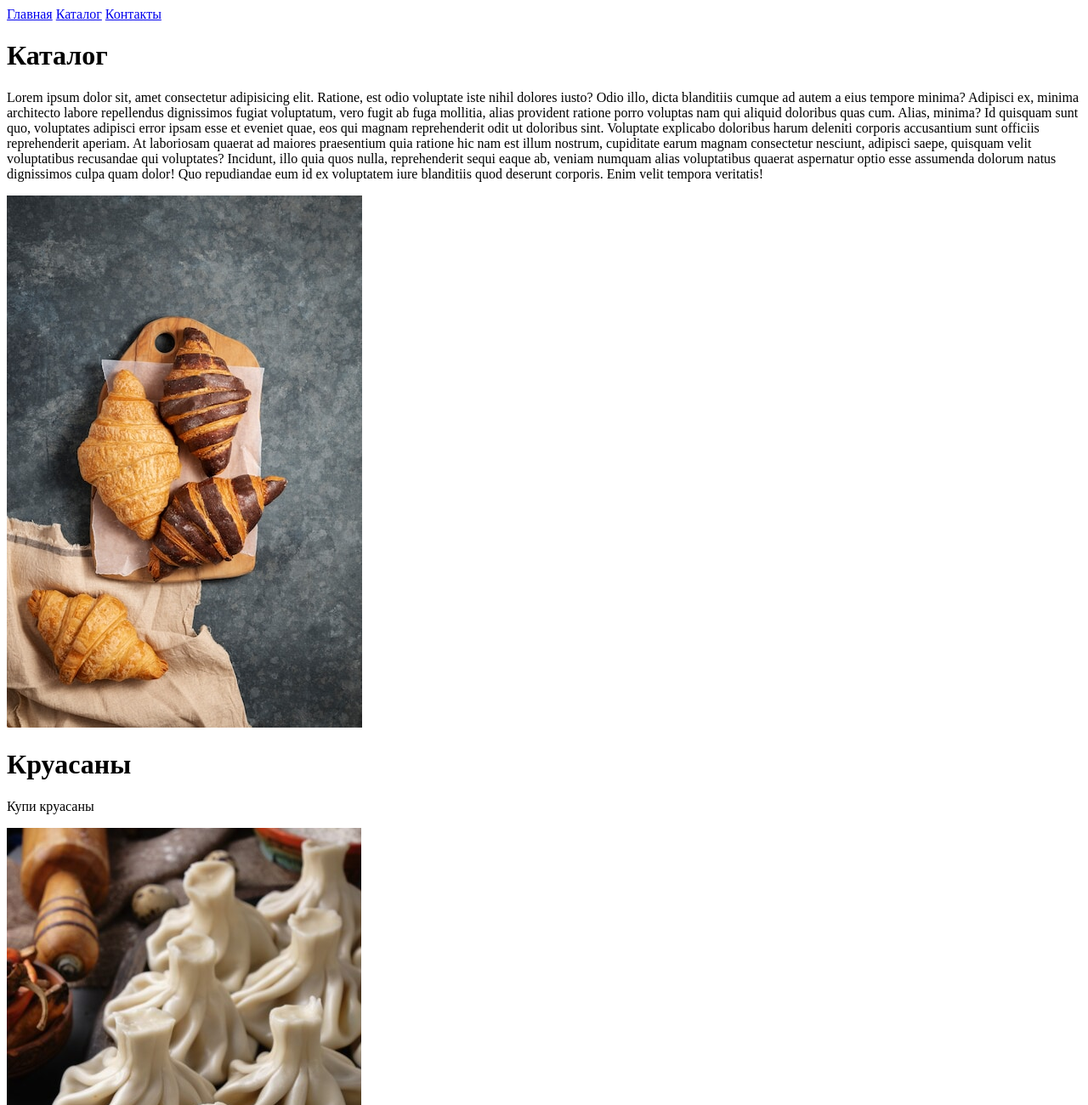
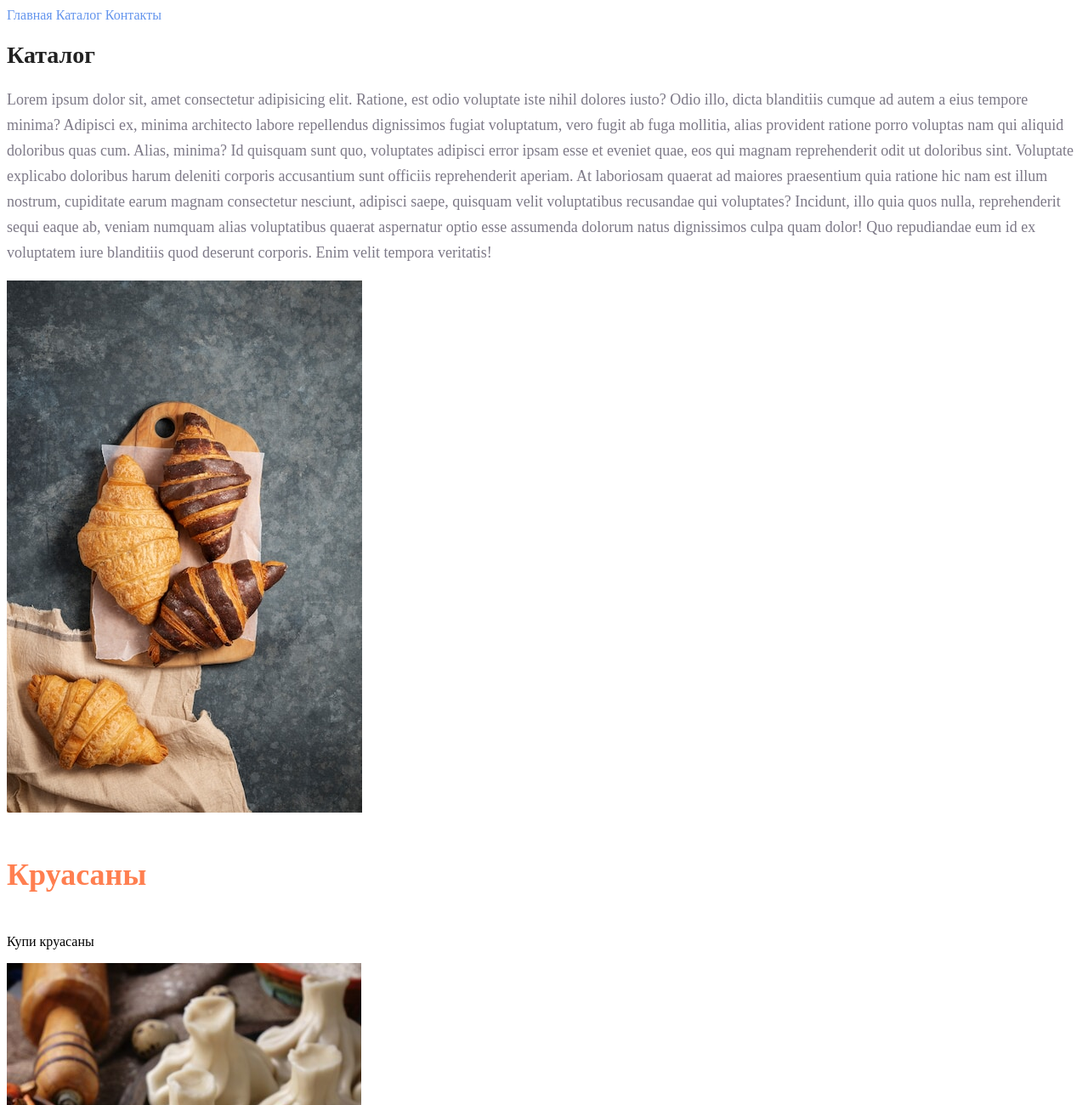
Before and after one commit to Amokke/HTMLCSS, a plain HTML site: page 1S/catalog/catalog.html in a window 1280 px wide. Shown: the top 1300 px of the page at 85% size. Drawn offline with Linux system fonts and the light colour scheme.

Commit message:
2 seminar

```diff
--- a/1S/catalog/catalog.html
+++ b/1S/catalog/catalog.html
@@ -5,13 +5,14 @@
     <meta charset="UTF-8">
     <meta name="viewport" content="width=device-width, initial-scale=1.0">
     <title>Каталог</title>
+    <link rel="stylesheet" href="../css/style.css">
 </head>
 
 <body>
-    <a class="nuv_link" href="../index.html">Главная</a>
-    <a class="nuv_link" href="catalog.html">Каталог</a>
-    <a class="nuv_link" href="../contacts/contacts.html">Контакты</a>
-    <h1 class="title">Каталог</h1>
+    <a class="nav_link" href="../index.html">Главная</a>
+    <a class="nav_link" href="catalog.html">Каталог</a>
+    <a class="nav_link" href="../contacts/contacts.html">Контакты</a>
+    <h1 class="main_header">Каталог</h1>
     <p class="text">Lorem ipsum dolor sit, amet consectetur adipisicing elit. Ratione, est odio voluptate iste nihil
         dolores iusto? Odio illo, dicta blanditiis cumque ad autem a eius tempore minima? Adipisci ex, minima architecto
         labore repellendus dignissimos fugiat voluptatum, vero fugit ab fuga mollitia, alias provident ratione porro
@@ -24,13 +25,13 @@
         dignissimos culpa quam dolor! Quo repudiandae eum id ex voluptatem iure blanditiis quod deserunt corporis. Enim
         velit tempora veritatis!</p>
     <img src="../img/1.jpg">
-    <h1>Круасаны</h1>
+    <h2 class="sub_header">Круасаны</h2>
     <p>Купи круасаны</p>
     <img src="../img/2.jpg">
-    <h1>Еда</h1>
+    <h2 class="sub_header">Еда</h2>
     <p>Купи еду</p>
     <img src="../img/3.jpg">
-    <h1>Хлеб</h1>
+    <h2 class="sub_header">Хлеб</h2>
     <p>Купи хлеб</p>
 </body>
 
--- /dev/null
+++ b/1S/css/style.css
@@ -0,0 +1,32 @@
+a {
+    text-decoration: none;
+}
+
+.nav_link {
+    color: cornflowerblue;
+    font-size: 16px;
+    line-height: 20px;
+}
+
+.main_header {
+    color: #222222;
+    font-size: 28px;
+    line-height: 36px;
+    font-weight: bold;
+}
+
+.text {
+    font-style: normal;
+    font-weight: 300;
+    font-size: 18px;
+    line-height: 30px;
+    color: #7D7987
+}
+
+.sub_header {
+    color: coral;
+    font-style: normal;
+    font-weight: 700;
+    font-size: 36px;
+    line-height: 80px;
+}
```
Also changed, not shown: 1S/contacts/contacts.html (+5 -4 lines), 1S/index.html (+6 -5 lines).
